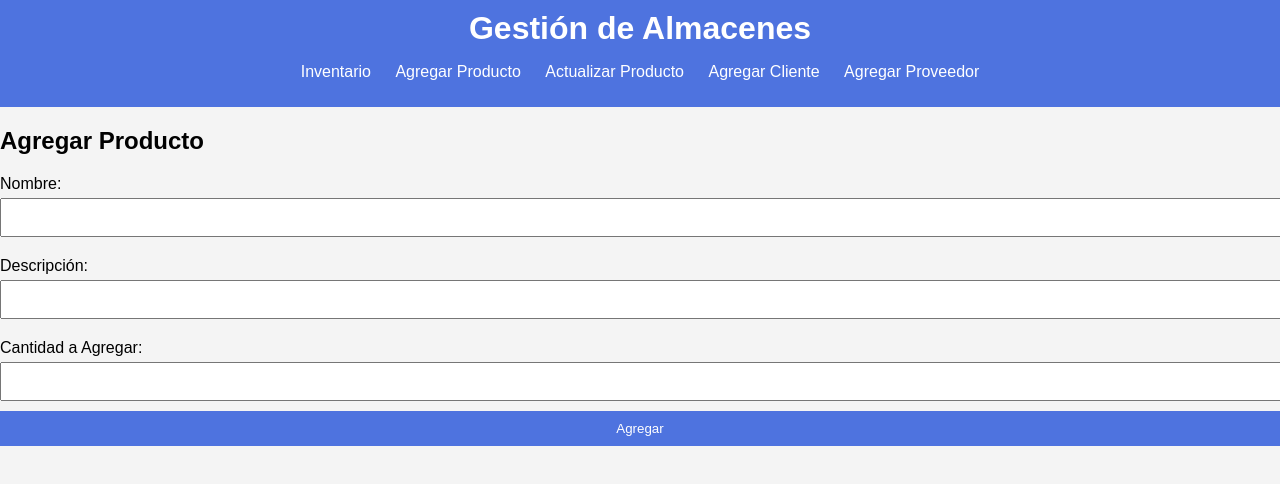
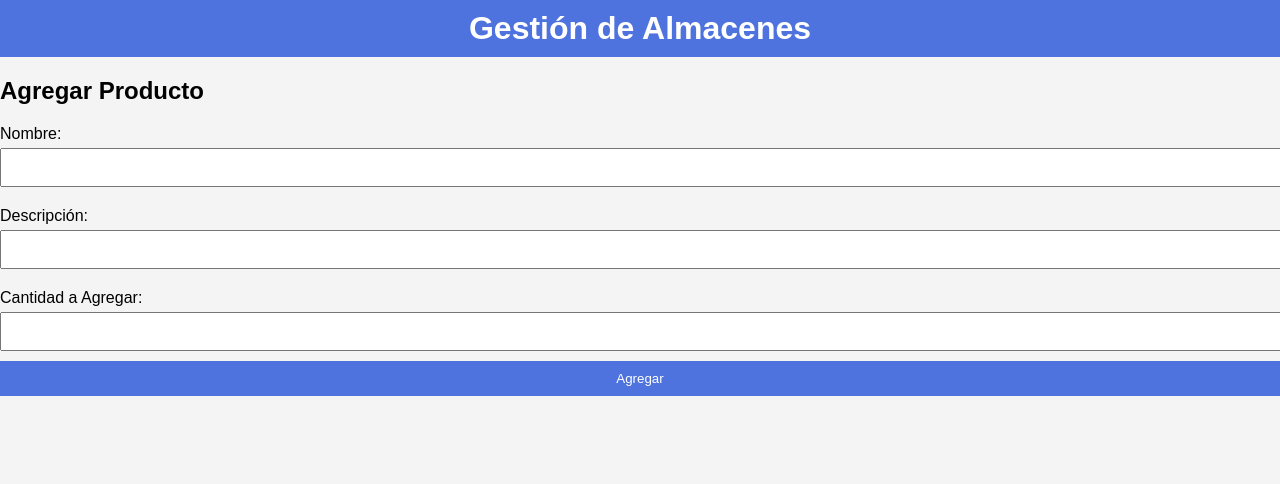
Before and after one commit to ChristianMergozaC/almacen-poo, a plain HTML site: page productos/agregar.html in a window 1280 px wide. Shown: the top 484 px of the page. Drawn offline with Linux system fonts and the light colour scheme; files that its build step writes are made by us from their sources.

Commit message:
Update agregar.html

```diff
--- a/productos/agregar.html
+++ b/productos/agregar.html
@@ -2,21 +2,13 @@
 <html lang="en">
 <head>
     <meta charset="UTF-8">
+    <meta name="viewport" content="width=device-width, initial-scale=1.0">
     <title>Agregar Producto</title>
-    <link rel="stylesheet" href="styles.css">
+    <link href="../css/styles.css" rel="stylesheet">
 </head>
 <body>
     <header>
         <h1>Gestión de Almacenes</h1>
-        <nav>
-            <ul>
-                <li><a href="inventario.html">Inventario</a></li>
-                <li><a href="agregarproducto.html">Agregar Producto</a></li>
-                <li><a href="actualizarproducto.html">Actualizar Producto</a></li>
-                <li><a href="agregarcliente.html">Agregar Cliente</a></li>
-                <li><a href="agregarproveedor.html">Agregar Proveedor</a></li>
-            </ul>
-        </nav>
     </header>
     <div id="add-producto">
         <h2>Agregar Producto</h2>
```
